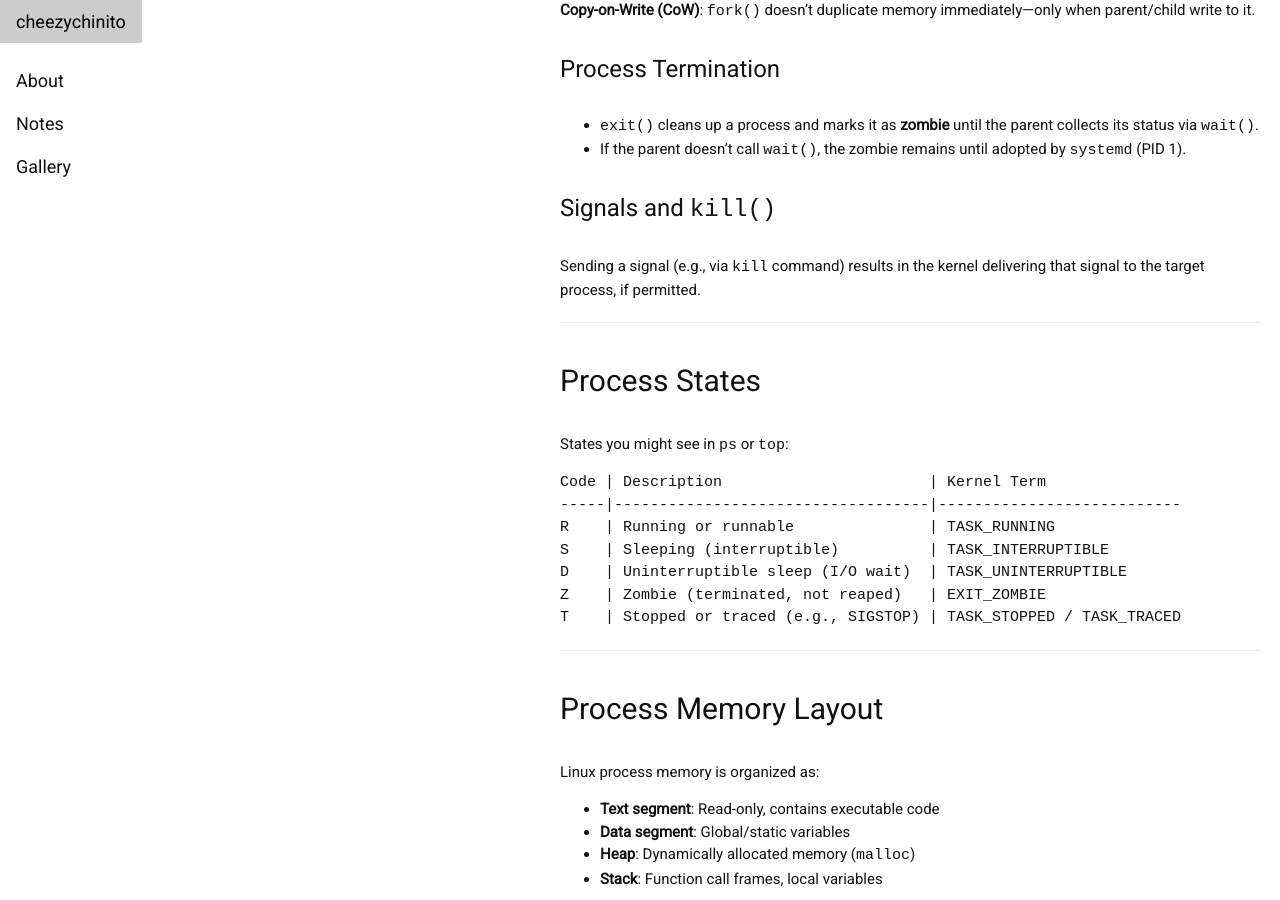
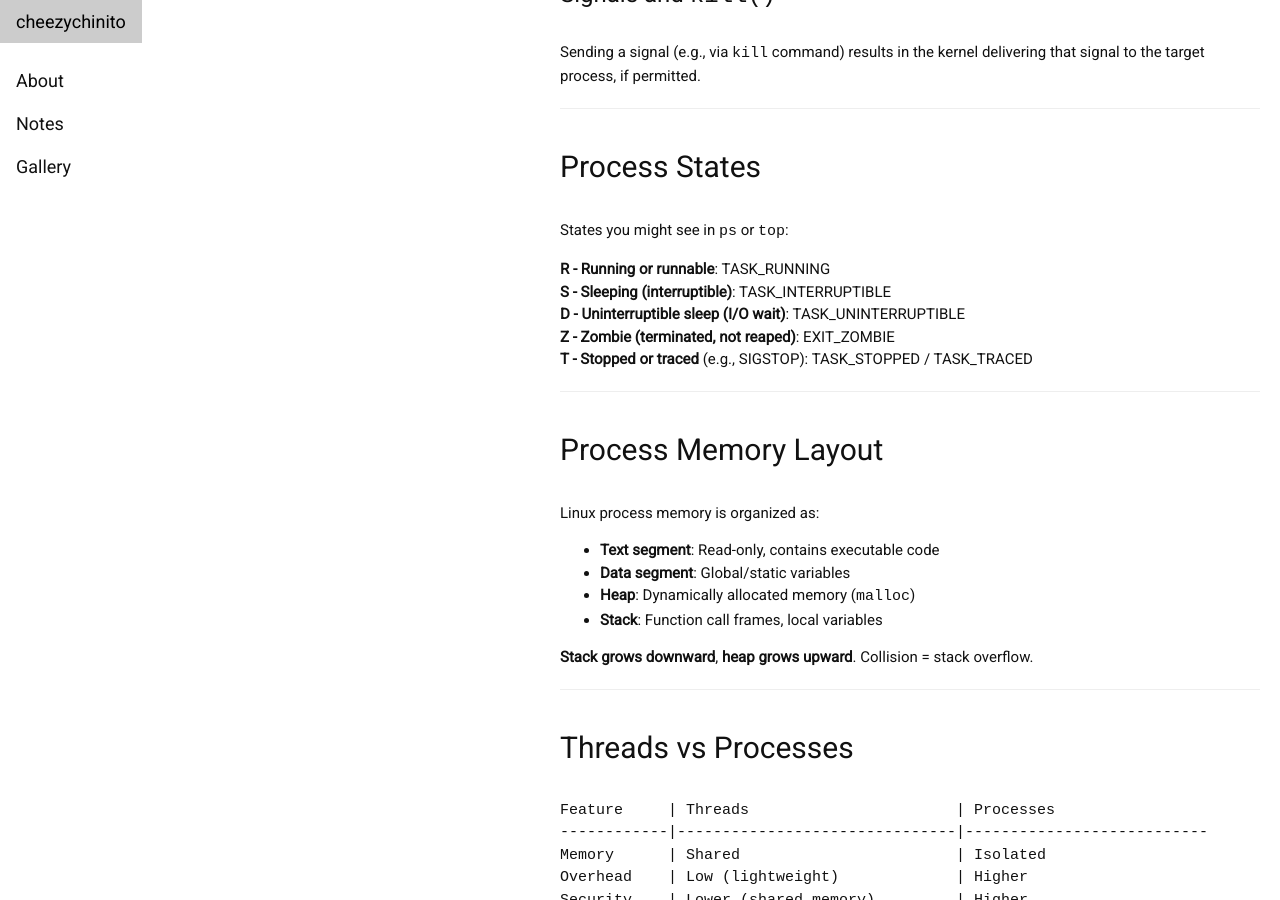
Before and after one commit to agyago/agyago.github.io, a Jekyll site: the page built from _posts/2021-07-05-OS101.md, in a window 1280 px wide and 900 px high, scrolled down 2023 px. Built offline with Jekyll 4.4.1, drawn with Linux system fonts in a browser that asks for light colours; comment, search, counter and statistics services are not loaded; some of the changed text lies outside the part shown.

Commit message:
Update 2021-07-05-OS101

````diff
--- a/_posts/2021-07-05-OS101.md
+++ b/_posts/2021-07-05-OS101.md
@@ -37,13 +37,9 @@
 
 Linux uses hardware-supported privilege levels (rings):
 
-```
-Ring | Usage               | Privilege
------|---------------------|---------------
-0    | Kernel code         | Most privileged
-1–2  | Device drivers (rare) | Intermediate
-3    | User applications   | Least privileged
-```
+**Ring 0**: Kernel code (Most privileged)
+**Ring 1–2**: Device drivers (rare) (Intermediate)
+**Ring 3**: User applications (Least privileged)
 
 Only Ring 0 can execute privileged CPU instructions. All syscalls switch from Ring 3 to Ring 0 temporarily.
 
@@ -82,15 +78,11 @@
 
 States you might see in `ps` or `top`:
 
-```
-Code | Description                       | Kernel Term
------|-----------------------------------|---------------------------
-R    | Running or runnable               | TASK_RUNNING
-S    | Sleeping (interruptible)          | TASK_INTERRUPTIBLE
-D    | Uninterruptible sleep (I/O wait)  | TASK_UNINTERRUPTIBLE
-Z    | Zombie (terminated, not reaped)   | EXIT_ZOMBIE
-T    | Stopped or traced (e.g., SIGSTOP) | TASK_STOPPED / TASK_TRACED
-```
+**R - Running or runnable**: TASK_RUNNING
+**S - Sleeping (interruptible)**: TASK_INTERRUPTIBLE
+**D - Uninterruptible sleep (I/O wait)**: TASK_UNINTERRUPTIBLE
+**Z - Zombie (terminated, not reaped)**: EXIT_ZOMBIE
+**T - Stopped or traced** (e.g., SIGSTOP): TASK_STOPPED / TASK_TRACED
 
 ---
 
````
Also changed, not shown: other parts of _posts/2021-07-05-OS101.md (+3 -1 lines).
